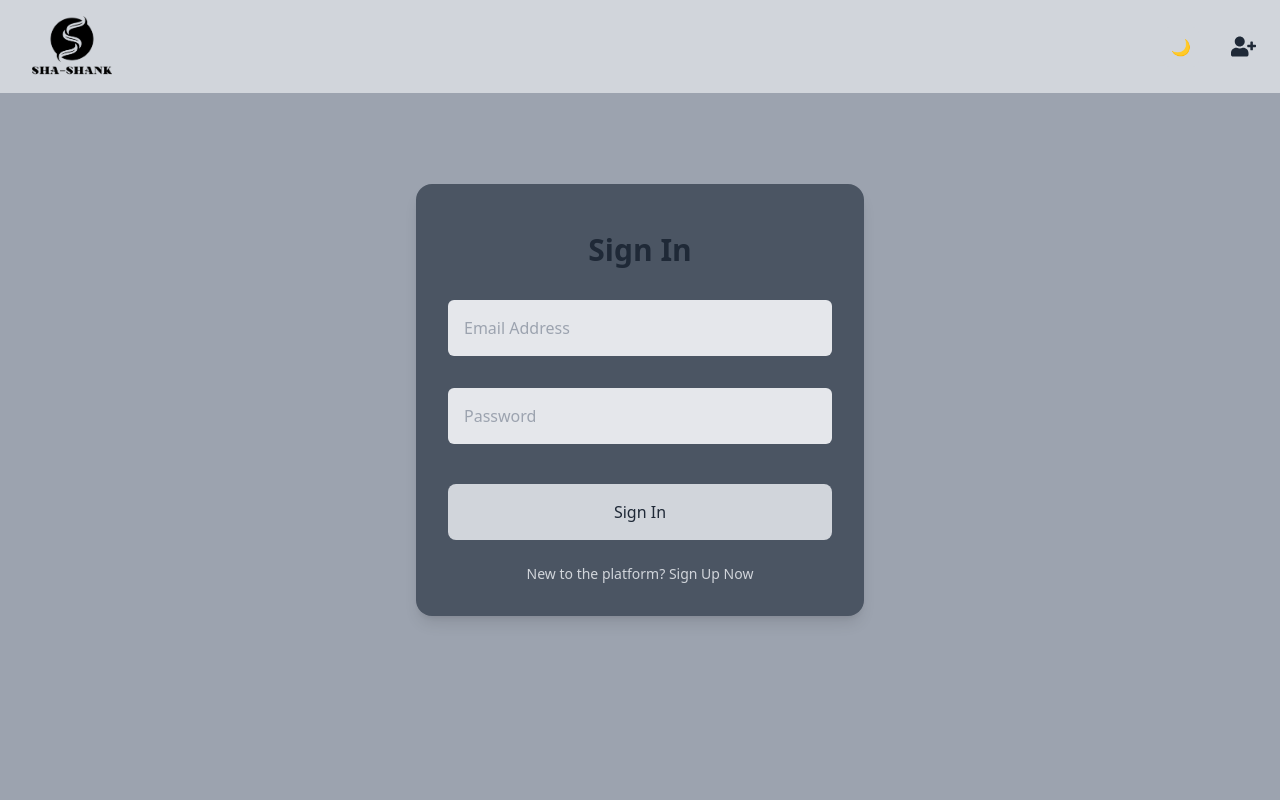
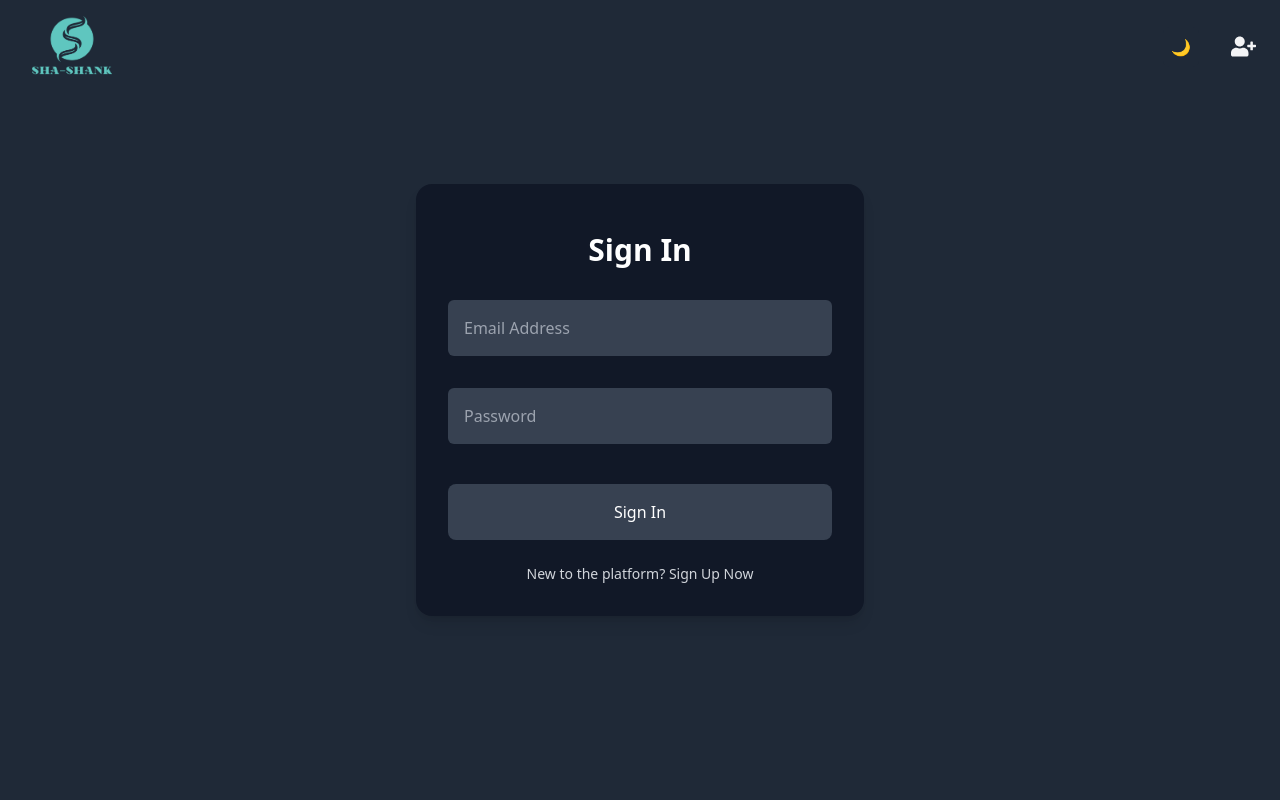
Before and after one commit to 779828/Demo-Site, a React (Vite) app: page /login in a window 1280 px wide. Shown: the top 800 px of the page. Built offline with nearby package versions, Linux system fonts and the light colour scheme.

Commit message:
added some changes

```diff
--- a/index.html
+++ b/index.html
@@ -1,5 +1,5 @@
 <!DOCTYPE html>
-<html lang="en">
+<html lang="en" class="dark">
   <head>
     <meta charset="UTF-8" />
     <link rel="shortcut icon" href="favicon.ico" type="image/x-icon" />
--- a/src/components/Login.jsx
+++ b/src/components/Login.jsx
@@ -110,7 +110,7 @@ const Login = () => {
         isSignInForm={isSignInForm}
         toggleSignInForm={() => setIsSignInForm((prev) => !prev)}
       />
-      <div className="min-h-screen flex items-center justify-center bg-gray-400 dark:bg-gray-800 transition-colors duration-200">
+      <div className="min-h-screen flex items-center justify-center bg-gray-300 dark:bg-gray-800 transition-colors duration-200">
         <form
           className="w-full max-w-md p-8 bg-gray-600 dark:bg-gray-900 text-gray-800 dark:text-white rounded-2xl shadow-lg transition-colors duration-300"
           onSubmit={handleButtonClick}
```
